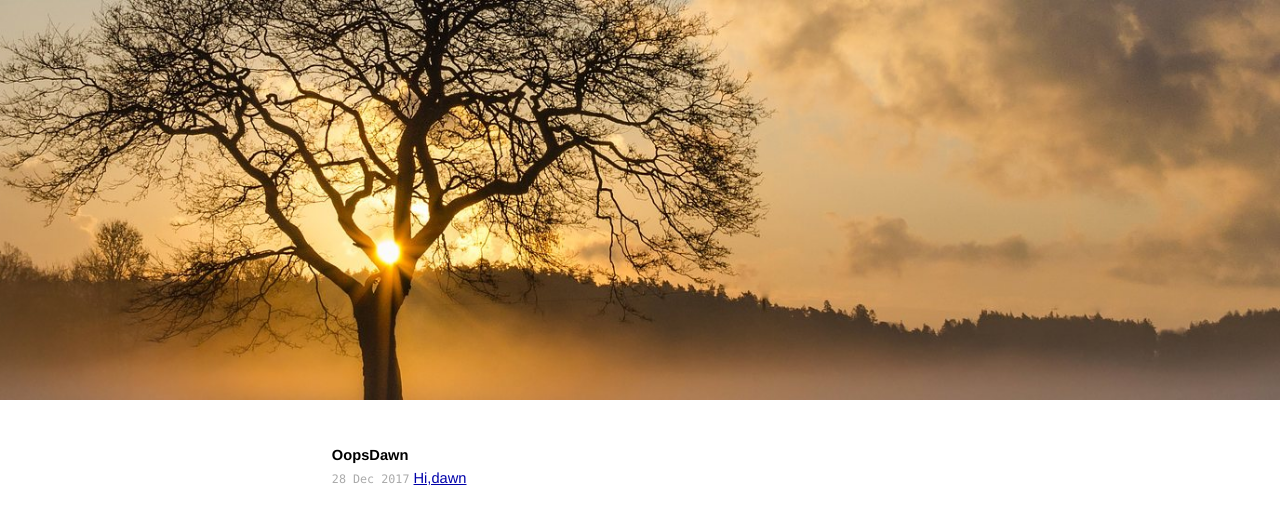
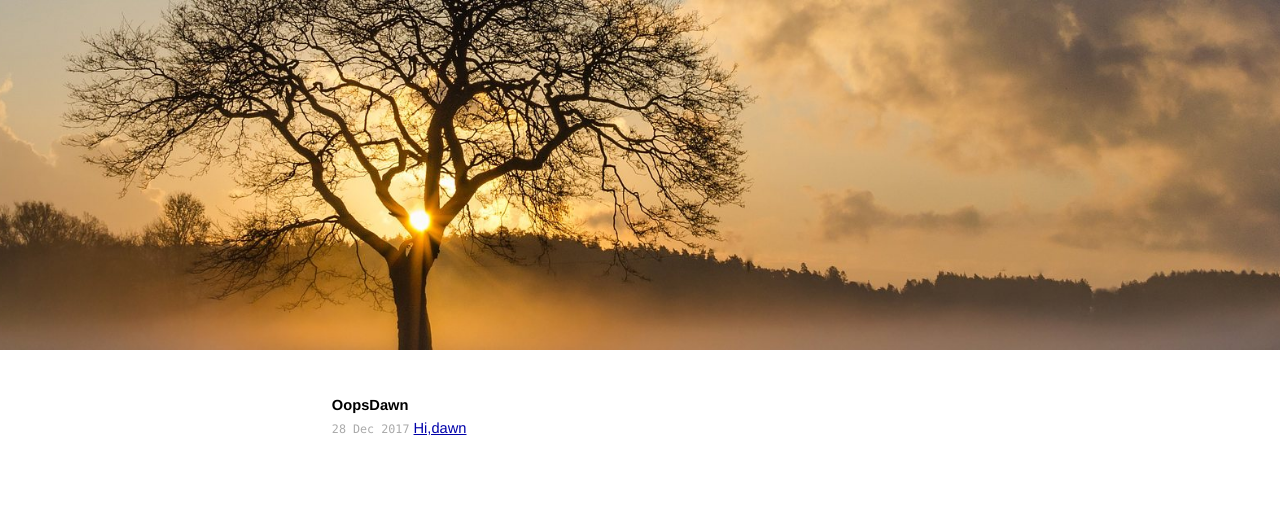
Before and after one commit to oopsdawn/OopsDawn, a Jekyll site: the page built from index.html, in a window 1280 px wide. Shown: the top 524 px of the page. Built offline with Jekyll 4.4.1, drawn with Linux system fonts in a browser that asks for light colours.

Commit message:
Update my.css

```diff
--- a/css/my.css
+++ b/css/my.css
@@ -9,7 +9,7 @@
 	width: 100%;
 }
 .top{
-	height:400px;
+	height:350px;
 	position: relative;
 	background-position: center;
 	background-size: cover;
```
